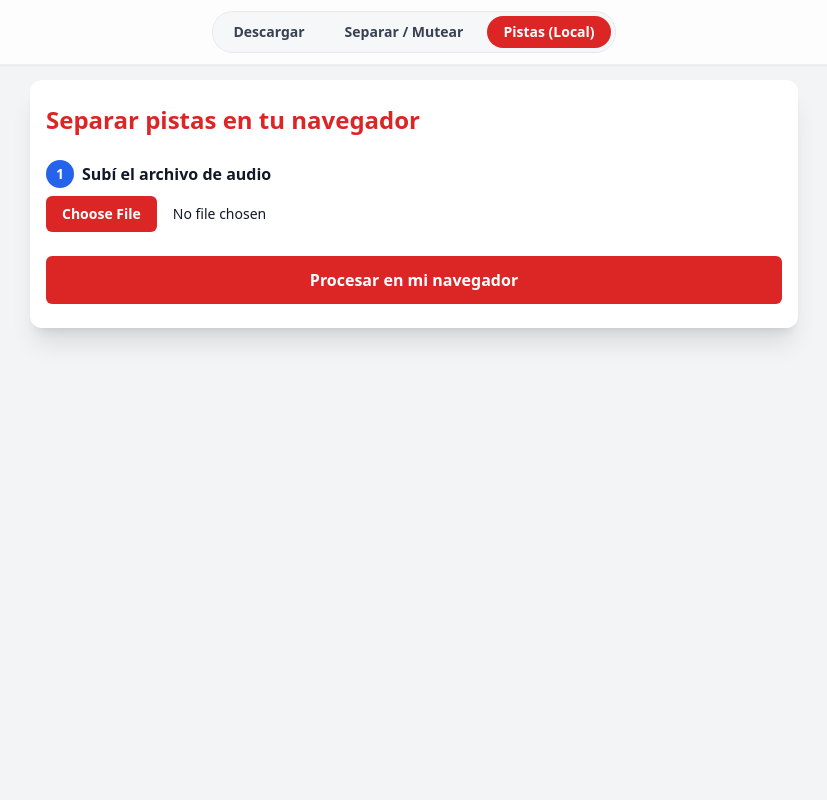
After one commit to julianlods/DescargarYoutube, a Flask app: page /pistas in a window 1280 px wide. The commit adds this page. Shown: the whole page, without its empty margins (226-1053 px from the left). Run offline with Flask 2, Linux system fonts and the light colour scheme; some libraries are stand-ins or nearby versions.

Commit message:
Agrego vista pistas (procesar en navegador) y actualizo menú con link resaltado

```diff
--- a/app.py
+++ b/app.py
@@ -617,6 +617,11 @@ def mix_stems():
         "filename": mix_out.name
     })
 
+# ─── 5) PISTAS (procesar en el navegador) ──────────────────────────────
+@app.route("/pistas", methods=["GET"])
+def pistas():
+    return render_template("pistas.html")
+
 # ──────────────────────────────────────────────────────────────────────────────
 # Main
 # ──────────────────────────────────────────────────────────────────────────────
--- a/templates/descargar.html
+++ b/templates/descargar.html
@@ -12,12 +12,16 @@
     <div class="max-w-4xl mx-auto px-4 py-3 flex justify-center">
       <div class="inline-flex items-center gap-2 bg-gray-100/70 rounded-full p-1 ring-1 ring-gray-200">
         <a href="{{ url_for('descargar') }}"
-          class="px-4 py-1.5 rounded-full text-sm font-semibold text-gray-700 hover:text-red-700 hover:bg-white transition">
+          class="px-4 py-1.5 rounded-full text-sm font-semibold text-white bg-red-600">
           Descargar
         </a>
         <a href="{{ url_for('separar') }}"
           class="px-4 py-1.5 rounded-full text-sm font-semibold text-gray-700 hover:text-red-700 hover:bg-white transition">
           Separar / Mutear
+        </a>
+        <a href="{{ url_for('pistas') }}"
+          class="px-4 py-1.5 rounded-full text-sm font-semibold text-gray-700 hover:text-red-700 hover:bg-white transition">
+          Pistas (Local)
         </a>
       </div>
     </div>
--- /dev/null
+++ b/templates/pistas.html
@@ -0,0 +1,79 @@
+<!DOCTYPE html>
+<html lang="es">
+<head>
+  <meta charset="UTF-8" />
+  <title>Separar pistas en el navegador</title>
+  <meta name="viewport" content="width=device-width, initial-scale=1" />
+  <script src="https://cdn.tailwindcss.com"></script>
+  <!-- TensorFlow.js (usaremos la versión web para prototipos) -->
+  <script src="https://cdn.jsdelivr.net/npm/@tensorflow/tfjs@4.16.0/dist/tf.min.js"></script>
+</head>
+<body class="bg-gray-100 text-gray-900 min-h-screen pt-20">
+  <!-- Menú superior -->
+  <nav class="fixed top-0 inset-x-0 bg-white/80 backdrop-blur border-b border-gray-200/60 shadow-sm">
+    <div class="max-w-4xl mx-auto px-4 py-3 flex justify-center">
+      <div class="inline-flex items-center gap-2 bg-gray-100/70 rounded-full p-1 ring-1 ring-gray-200">
+        <a href="{{ url_for('descargar') }}"
+          class="px-4 py-1.5 rounded-full text-sm font-semibold text-gray-700 hover:text-red-700 hover:bg-white transition">
+          Descargar
+        </a>
+        <a href="{{ url_for('separar') }}"
+          class="px-4 py-1.5 rounded-full text-sm font-semibold text-gray-700 hover:text-red-700 hover:bg-white transition">
+          Separar / Mutear
+        </a>
+        <a href="{{ url_for('pistas') }}"
+          class="px-4 py-1.5 rounded-full text-sm font-semibold text-white bg-red-600">
+          Pistas (Local)
+        </a>
+      </div>
+    </div>
+  </nav>
+
+  <div class="w-full max-w-3xl mx-auto px-4 bg-white p-6 rounded-xl shadow-xl">
+    <h1 class="text-2xl font-bold mb-6 text-red-600">Separar pistas en tu navegador</h1>
+
+    <!-- Subida de archivo -->
+    <form id="pistasForm" class="space-y-6">
+      <div class="space-y-2">
+        <label class="flex items-center gap-2">
+          <span class="inline-flex items-center justify-center w-7 h-7 rounded-full bg-blue-600 text-white text-sm font-bold">1</span>
+          <span class="text-base font-semibold">Subí el archivo de audio</span>
+        </label>
+        <input type="file" id="fileInput" accept="audio/*"
+               class="block w-full text-sm text-gray-900 file:mr-4 file:py-2 file:px-4
+                      file:rounded-md file:border-0 file:text-sm file:font-semibold
+                      file:bg-red-600 file:text-white hover:file:bg-red-700" required />
+      </div>
+
+      <button type="submit"
+              class="w-full bg-red-600 hover:bg-red-700 text-white font-semibold py-3 rounded-md transition">
+        Procesar en mi navegador
+      </button>
+    </form>
+
+    <!-- Resultados -->
+    <div id="resultados" class="mt-6 hidden">
+      <h2 class="text-xl font-semibold mb-3">Resultados</h2>
+      <p class="text-sm text-gray-600">Acá aparecerán las pistas separadas (cuando integremos el modelo).</p>
+      <ul id="pistasList" class="list-disc list-inside text-sm text-gray-800"></ul>
+    </div>
+  </div>
+
+  <script>
+    const form = document.getElementById("pistasForm");
+    const resultados = document.getElementById("resultados");
+    const pistasList = document.getElementById("pistasList");
+
+    form.addEventListener("submit", async (e) => {
+      e.preventDefault();
+      const file = document.getElementById("fileInput").files[0];
+      if (!file) return;
+
+      // TODO: integrar modelo en navegador
+      resultados.classList.remove("hidden");
+      pistasList.innerHTML = `<li>Archivo cargado: ${file.name}</li>
+                              <li>(Acá irían las pistas cuando esté el modelo integrado)</li>`;
+    });
+  </script>
+</body>
+</html>
--- a/templates/separar.html
+++ b/templates/separar.html
@@ -16,8 +16,12 @@
           Descargar
         </a>
         <a href="{{ url_for('separar') }}"
+          class="px-4 py-1.5 rounded-full text-sm font-semibold text-white bg-red-600">
+          Separar / Mutear
+        </a>
+        <a href="{{ url_for('pistas') }}"
           class="px-4 py-1.5 rounded-full text-sm font-semibold text-gray-700 hover:text-red-700 hover:bg-white transition">
-          Separar / Mutear
+          Pistas (Local)
         </a>
       </div>
     </div>
```
